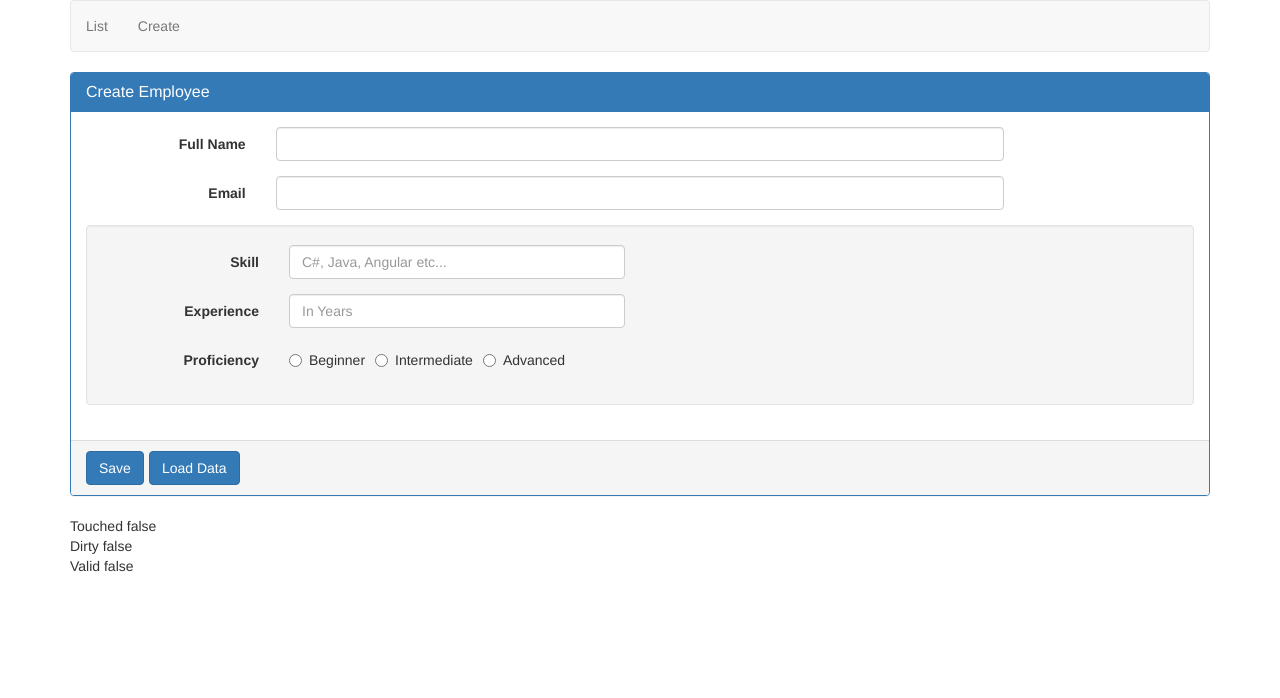
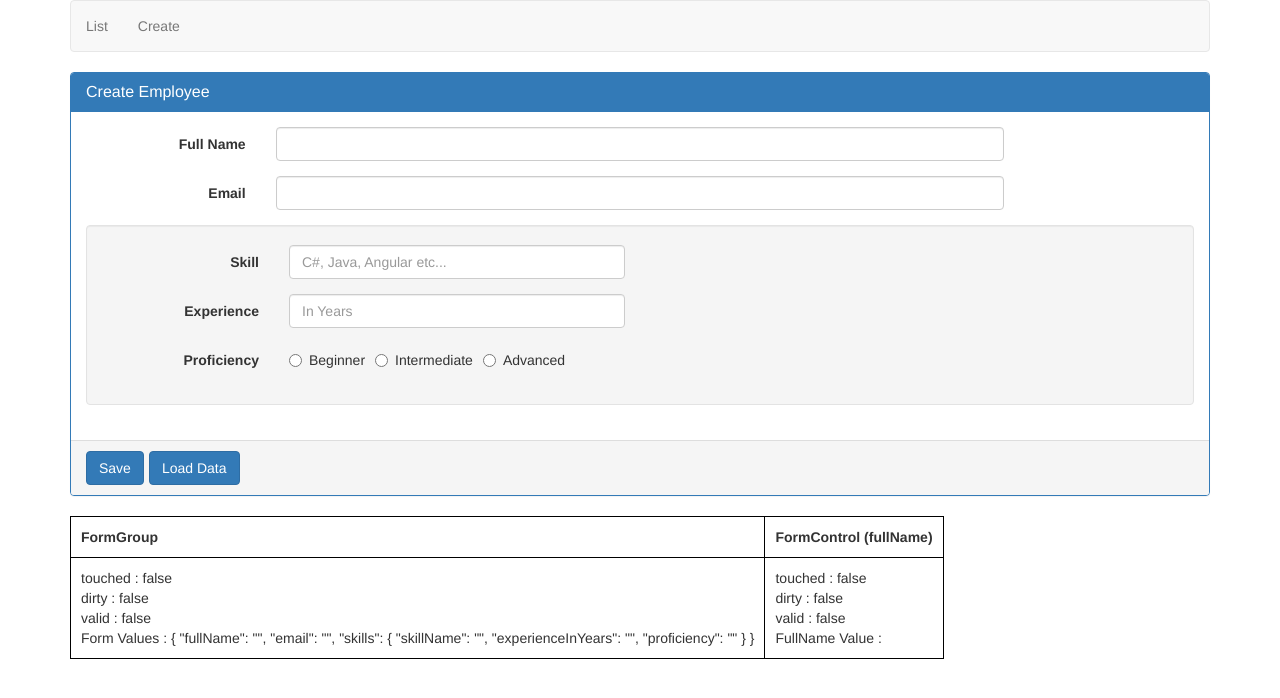
Before and after one commit to Romserg/angProject, an Angular app: page /create in a window 1280 px wide. Shown: the top 698 px of the page. Built offline with nearby package versions, Linux system fonts and the light colour scheme.

Commit message:
Add form status table

```diff
--- a/src/app/employee/create-employee.component.css
+++ b/src/app/employee/create-employee.component.css
@@ -0,0 +1,11 @@
+.form-status {
+  border-collapse: collapse;
+  border-spacing: 0;
+}
+
+.form-status,
+.form-status th,
+.form-status td {
+  padding: 10px;
+  border: 1px solid black;
+}
--- a/src/app/employee/create-employee.component.html
+++ b/src/app/employee/create-employee.component.html
@@ -89,6 +89,23 @@
   </div>
 </form>
 
-<div>Touched {{employeeForm.touched}}</div>
-<div>Dirty {{employeeForm.dirty}}</div>
-<div>Valid {{employeeForm.valid}}</div>
+<table class="form-status">
+  <tr>
+    <th>FormGroup</th>
+    <th>FormControl (fullName)</th>
+  </tr>
+  <tr>
+    <td>
+      touched : {{ employeeForm.touched }}
+      <br/> dirty : {{ employeeForm.dirty }}
+      <br/> valid : {{ employeeForm.valid }}
+      <br/> Form Values : {{employeeForm.value | json}}
+    </td>
+    <td>
+      touched : {{ employeeForm.get('fullName').touched }}
+      <br/> dirty : {{ employeeForm.get('fullName').dirty }}
+      <br/> valid : {{ employeeForm.get('fullName').valid }}
+      <br/> FullName Value : {{employeeForm.get('fullName').value}}
+    </td>
+  </tr>
+</table>
```
